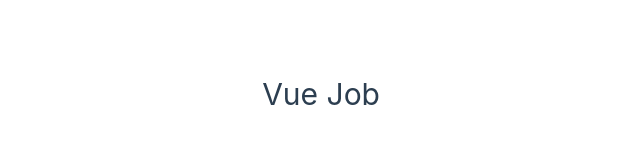
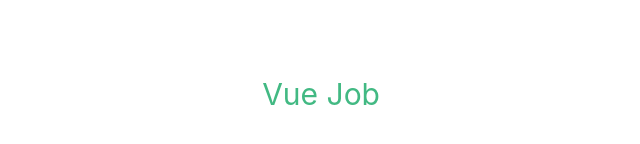
Before and after one commit to makstyle119/vue.js-crash-course, a Vue app in the folder create-vue/: page / in a window 1280 px wide. Shown: the part 306-450 px from the top of the page, without its empty margins (260-900 px from the left). Built offline with nearby package versions, Linux system fonts and the light colour scheme.

Commit message:
basic component structure

```diff
--- a/create-vue/src/App.vue
+++ b/create-vue/src/App.vue
@@ -3,3 +3,11 @@
     Vue Job
   </h1>
 </template>
+
+<style scoped>
+  /* Add scoped to make it local */
+  h1 {
+    font-size: 2em;
+    color: #42b983;
+  }
+</style>
```
